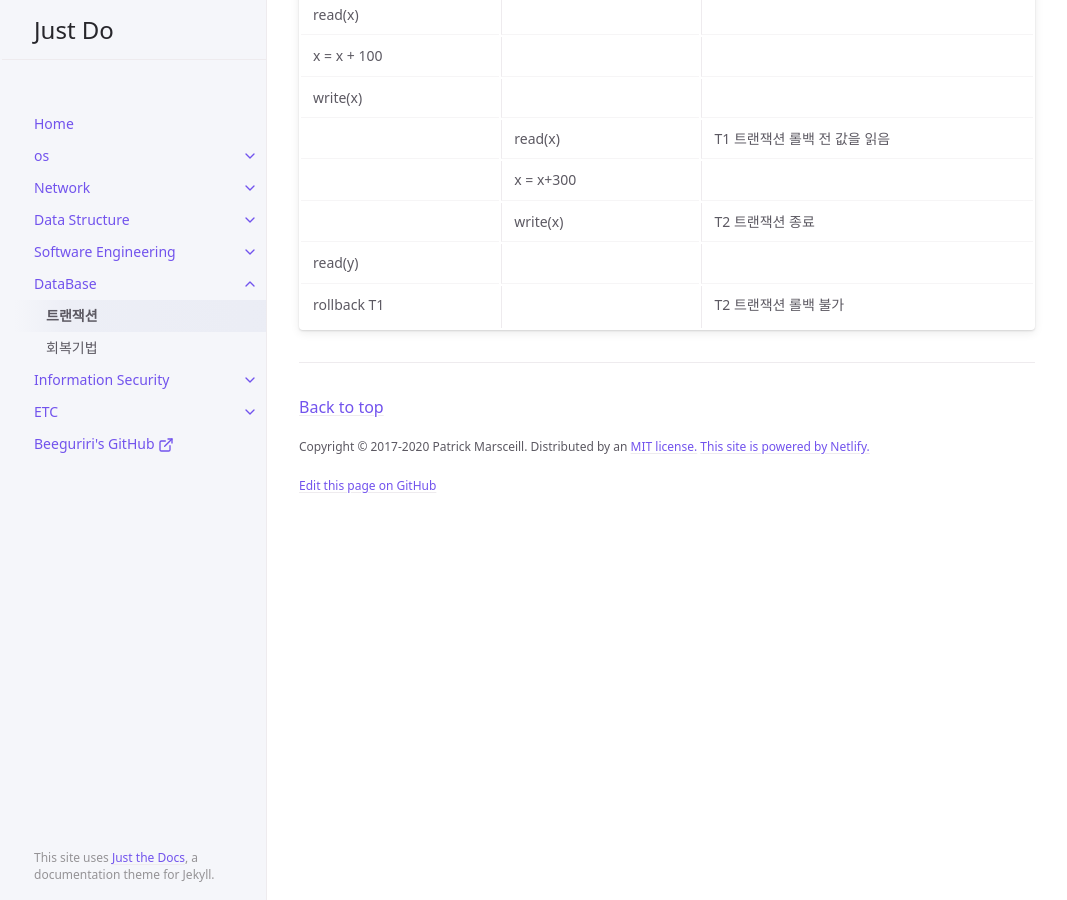
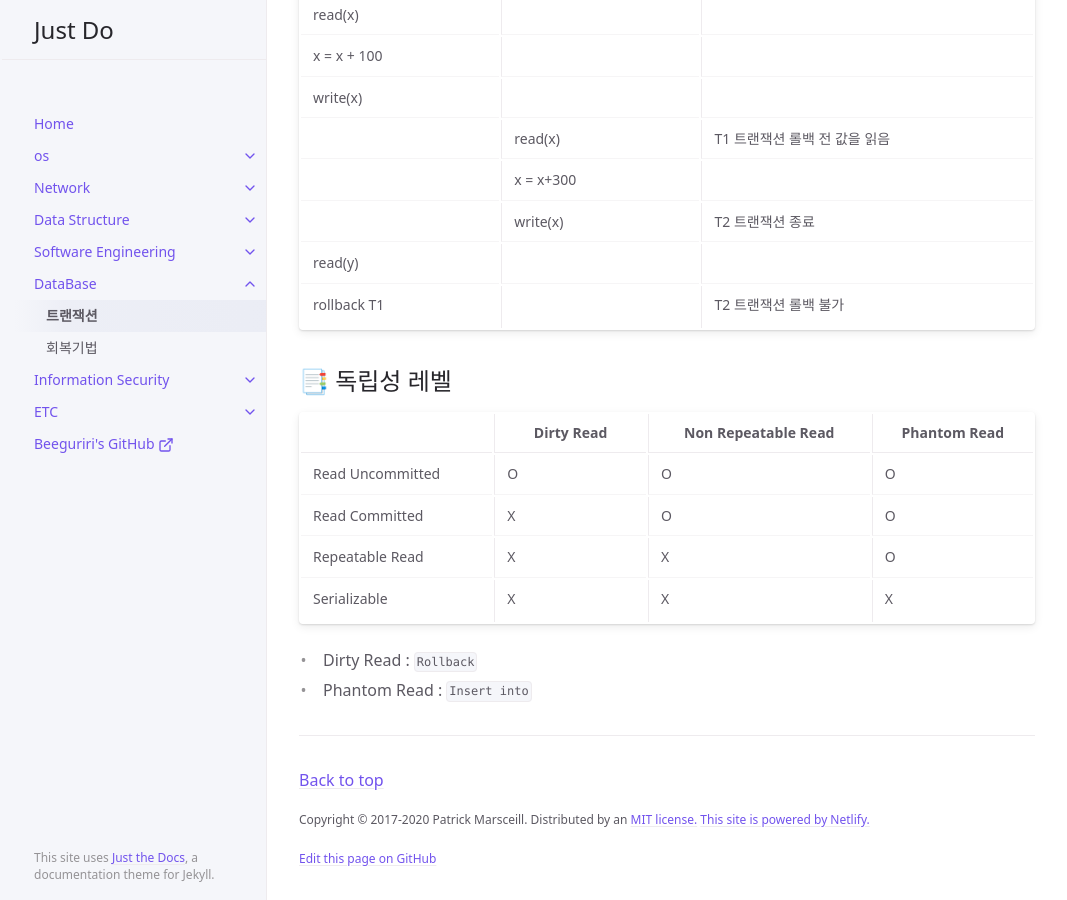
Before and after one commit to beeguriri/beeguriri.github.io, a Jekyll site: the page built from docs/database/Transaction.md, in a window 1280 px wide and 900 px high, scrolled down 1858 px. Shown: the whole window, without its empty margins (105-1172 px from the left). Built offline with Jekyll 4.4.1, drawn with Linux system fonts in a browser that asks for light colours.

Commit message:
0905 study

```diff
--- a/docs/database/Transaction.md
+++ b/docs/database/Transaction.md
@@ -87,3 +87,17 @@ parent: DataBase
 |             | write(x)  | T2 트랜잭션 종료              |
 | read(y)     |           |                               |
 | rollback T1 |           | T2 트랜잭션 롤백 불가         |
+
+
+
+## 📑 독립성 레벨
+
+|                  | Dirty Read | Non Repeatable Read | Phantom Read |
+| ---------------- | ---------- | ------------------- | ------------ |
+| Read Uncommitted | O          | O                   | O            |
+| Read Committed   | X          | O                   | O            |
+| Repeatable Read  | X          | X                   | O            |
+| Serializable     | X          | X                   | X            |
+
+- Dirty Read : `Rollback`
+- Phantom Read : `Insert into`
```
